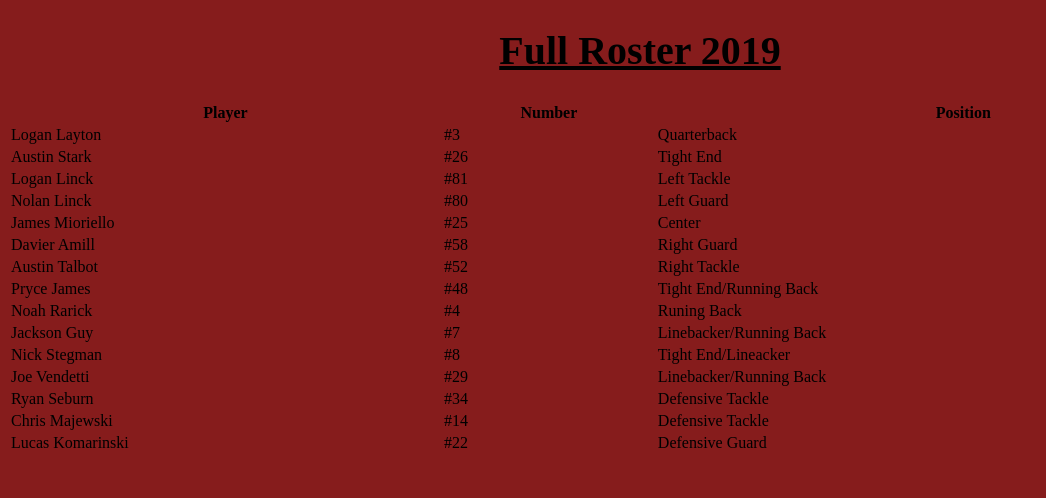
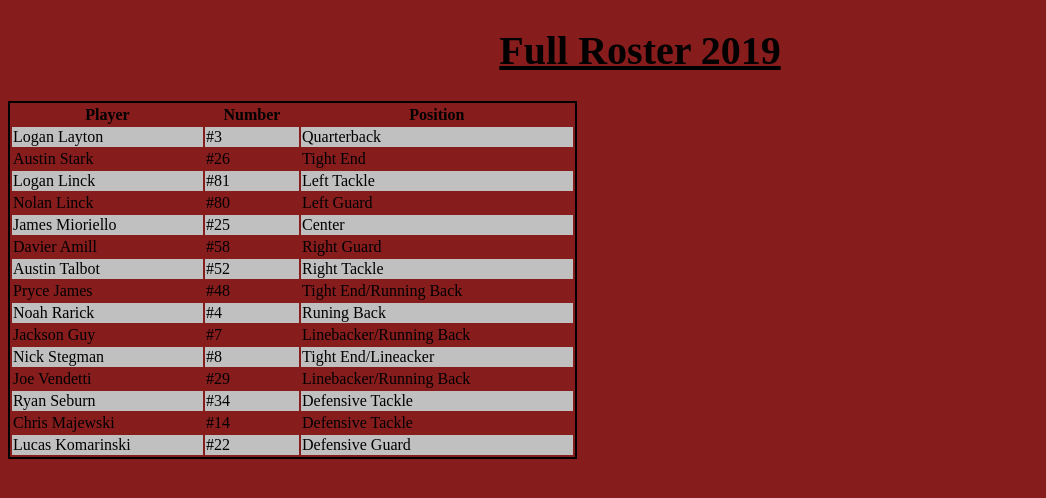
Before and after one commit to JaredLinck23/JaredLinck23.github.io, a plain HTML site: page football/roster.htm in a window 1280 px wide. Shown: the whole page, without its empty margins (0-1046 px from the left). Drawn offline with Linux system fonts and the light colour scheme.

Commit message:
roster table styling

```diff
--- a/football/roster.htm
+++ b/football/roster.htm
@@ -3,18 +3,22 @@
     h1  {
         text-align: center;
         font-size: 40px;
+        font-family: Graduate;
     }
     body {
         background-color: rgb(134, 28, 28);
     }
-    ul  {
-        text-color: black;
-        font-size: 30px;
+    .rostertable {
         font-family: Graduate;
+        width: 45%;
+        border: 2px solid black
+    }
+    tr:nth-child(even) {
+        background-color: silver;
     }
 </style>
     <h1><u>Full Roster 2019</u></h1>
-    <table style=width:100% class="rostertable">
+    <table class= "rostertable">
    <tr>
        <th>Player</th>
        <th>Number</th>
--- a/football/styles/index.css
+++ b/football/styles/index.css
@@ -127,3 +127,8 @@ smalltext {
 .dropdown:hover .dropbtn {
     background-color:black;
 }
+
+.rostertable {
+    font-size: 70px;
+    font-family: Graduate;
+}
```
